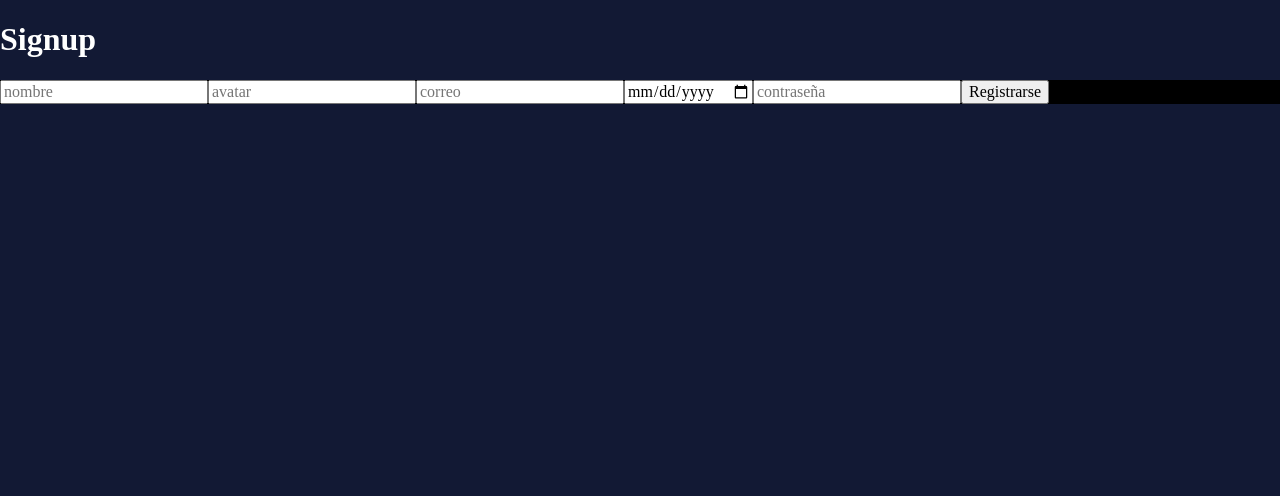
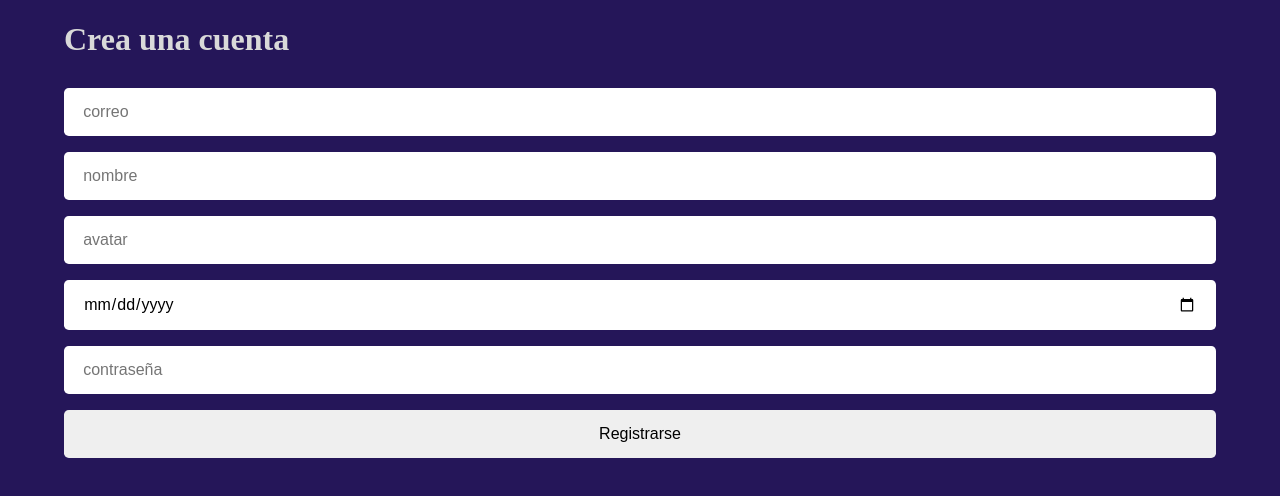
Before and after one commit to Edgarcarrog/socialAppMysql, a React (Create React App) app in the folder client/: page /signup in a window 1280 px wide. Shown: the top 496 px of the page. Built offline with nearby package versions, Linux system fonts and the light colour scheme.

Commit message:
some styles to login and signup

```diff
--- a/client/src/components/LoginPage.js
+++ b/client/src/components/LoginPage.js
@@ -1,5 +1,6 @@
 import { useState } from "react";
 import clienteAxios from "../config/axios";
+import { useNavigate } from "react-router-dom";
 import { ToastContainer, toast } from "react-toastify";
 import "react-toastify/dist/ReactToastify.css";
 
@@ -8,6 +9,8 @@ const LoginPage = () => {
     mail: "",
     password: "",
   });
+
+  const navigate = useNavigate();
 
   const toastSettings = {
     position: "top-center",
@@ -28,6 +31,8 @@ const LoginPage = () => {
     try {
       const response = await clienteAxios.post("/users/auth", dataForm);
       toast.success(response.data.message, toastSettings);
+      localStorage.setItem("store", "Sesión iniciada");
+      navigate("/profile");
     } catch (error) {
       toast.error(error.response.data.message, toastSettings);
     }
@@ -35,11 +40,12 @@ const LoginPage = () => {
 
   return (
     <>
+      <div className="container">
         <h1>Login</h1>
         <div>
           <ToastContainer limit={1} />
         </div>
-      <div style={{ backgroundColor: "#000", color: "#fff" }}>
+        <div>
           <form onSubmit={handleSubmit}>
             <input
               type="email"
@@ -55,8 +61,9 @@ const LoginPage = () => {
               required
               onChange={handleChange}
             />
-          <input type="submit" value="Iniciar Sesión" />
+            <input className="btn" type="submit" value="Iniciar Sesión" />
           </form>
+        </div>
       </div>
     </>
   );
--- /dev/null
+++ b/client/src/components/ProfilePage.js
@@ -0,0 +1,9 @@
+import React from 'react'
+
+const ProfilePage = () => {
+  return (
+    <div>ProfilePage</div>
+  )
+}
+
+export default ProfilePage
--- a/client/src/components/SignupPage.js
+++ b/client/src/components/SignupPage.js
@@ -38,12 +38,19 @@ const SignupPage = () => {
 
   return (
     <>
-      <h1>Signup</h1>
-      <div>
-        <ToastContainer limit={1} />
-      </div>
-      <div style={{ backgroundColor: "#000", color: "#fff" }}>
+      <div className="container">
+        <h1>Crea una cuenta</h1>
+        <div>
+          <ToastContainer limit={1} />
+        </div>
         <form onSubmit={handleSubmit}>
+          <input
+            type="email"
+            name="mail"
+            placeholder="correo"
+            required
+            onChange={handleChange}
+          />
           <input
             type="text"
             name="name"
@@ -58,14 +65,15 @@ const SignupPage = () => {
             required
             onChange={handleChange}
           />
+
           <input
-            type="email"
-            name="mail"
-            placeholder="correo"
+            type="date"
+            name="birthday"
+            min="1918-01-01"
+            max="2018-12-31"
             required
             onChange={handleChange}
           />
-          <input type="date" name="birthday" required onChange={handleChange} />
           <input
             type="password"
             name="password"
--- a/client/src/index.css
+++ b/client/src/index.css
@@ -1,4 +1,54 @@
+* {
+  margin: 0;
+  padding: 0;
+  border: 0;
+  outline: 0;
+  box-sizing: border-box;
+  -webkit-box-sizing: border-box;
+  -moz-box-sizing: border-box;
+  list-style: none;
+}
+
+:root {
+  --color-bg: #251659;
+  --color-bg-variant: #321473;
+  --color-primary: #7569BF;
+  --color-primary-variant: #C2BBF2;
+  --color-light: #d9d9d9;
+  --color-white: #fff;
+
+  --transition: all 400ms ease;
+
+  --container-width-lg: 75%;
+  --container-width-md: 86%;
+  --container-width-sm: 90%;
+}
+
 body {
-  background: rgb(18, 25, 52);
-  color: white;
+  background: var(--color-bg);
+  color: var(--color-light);
 }
+
+.container {
+  width: 90%;
+  margin: 0 auto;
+}
+
+input,
+textarea {
+  width: 100%;
+  padding: 0.5rem 1.2rem;
+  margin: 0.5rem 0;
+  line-height: 2rem;
+  border-radius: 0.3rem;
+  resize: none;
+  color: #000;
+  font-size: 1rem;
+  font-family: "Quicksand", sans-serif;
+}
+
+.btn {
+  background: var(--color-primary);
+  cursor: pointer;
+  transition: var(--transition);
+}
--- a/client/src/routers/AppRouter.js
+++ b/client/src/routers/AppRouter.js
@@ -1,9 +1,11 @@
-import { BrowserRouter, Route, Routes, Navigate } from "react-router-dom";
+import { BrowserRouter, Route, Routes } from "react-router-dom";
 import SignupPage from "../components/SignupPage";
 import LoginPage from "../components/LoginPage";
 import React from "react";
 import VerifiedMailPage from "../components/VerifiedMailPage";
 import HomePage from "../components/HomePage";
+import ProfilePage from "../components/ProfilePage";
+import PrivateRoute from "./PrivateRoute";
 
 /* const PrivateRoute = ({ children }) => {
   let storage = localStorage.getItem("store");
@@ -15,29 +17,22 @@ const AppRouter = () => {
   return (
     <BrowserRouter>
       <Routes>
-        <Route
-          exact
-          path="/"
-          element={
-            // <PrivateRoute>
-            <HomePage />
-            // </PrivateRoute>
-          }
-        />
-        <Route
-          exact
-          path="/signup"
-          element={
-            // <PrivateRoute>
-            <SignupPage />
-            // </PrivateRoute>
-          }
-        />
+        <Route exact path="/" element={<HomePage />} />
+        <Route exact path="/signup" element={<SignupPage />} />
         <Route exact path="/login" element={<LoginPage />} />
         <Route
           exact
           path="/mail_verified/:token"
           element={<VerifiedMailPage />}
+        />
+        <Route
+          exact
+          path="/profile"
+          element={
+            <PrivateRoute>
+              <ProfilePage />
+            </PrivateRoute>
+          }
         />
       </Routes>
     </BrowserRouter>
--- /dev/null
+++ b/client/src/routers/PrivateRoute.js
@@ -0,0 +1,9 @@
+import { Navigate } from "react-router-dom";
+
+const PrivateRoute = ({ children }) => {
+  let storage = localStorage.getItem("store");
+  console.log(storage);
+  return storage ? children : <Navigate to="/" />;
+};
+
+export default PrivateRoute;
```
Also changed, not shown: 1 other file (tests, documents, lock files or other folders). Lines whose indentation alone changed are shown as unchanged.
